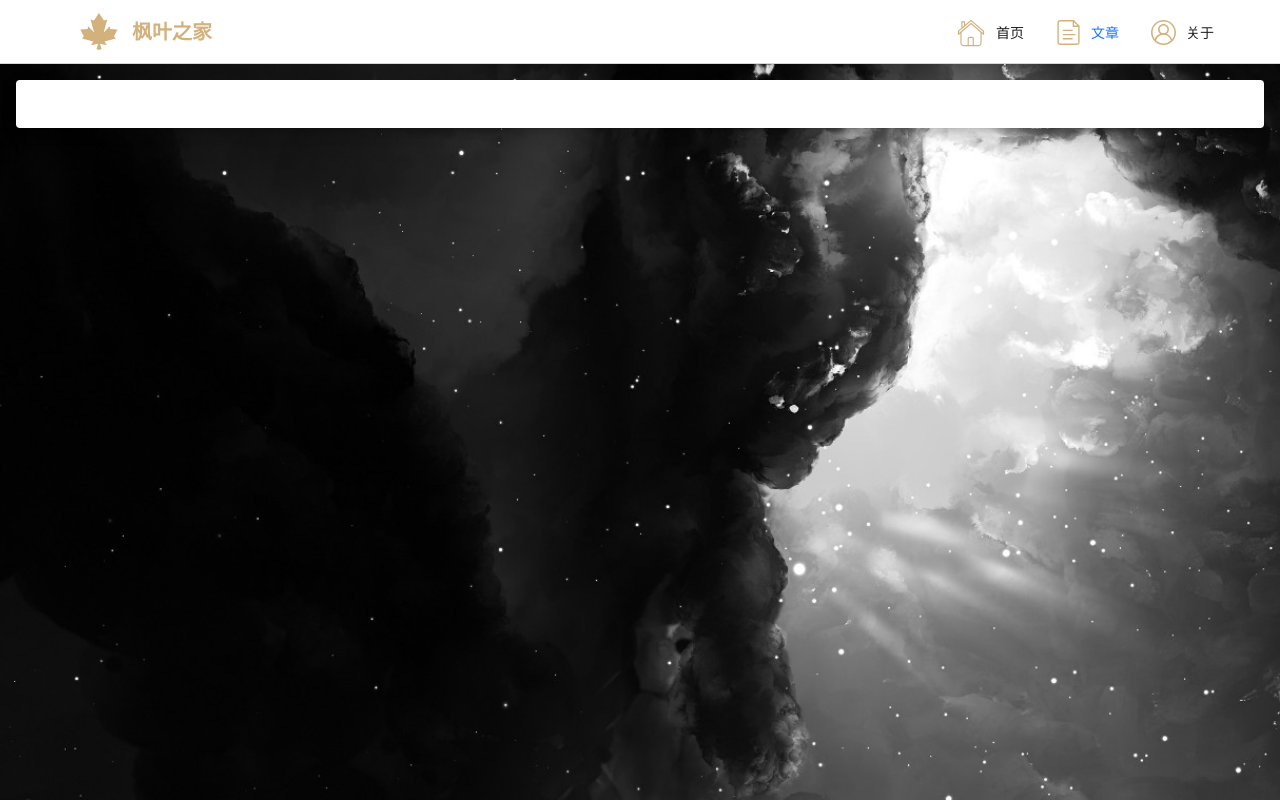
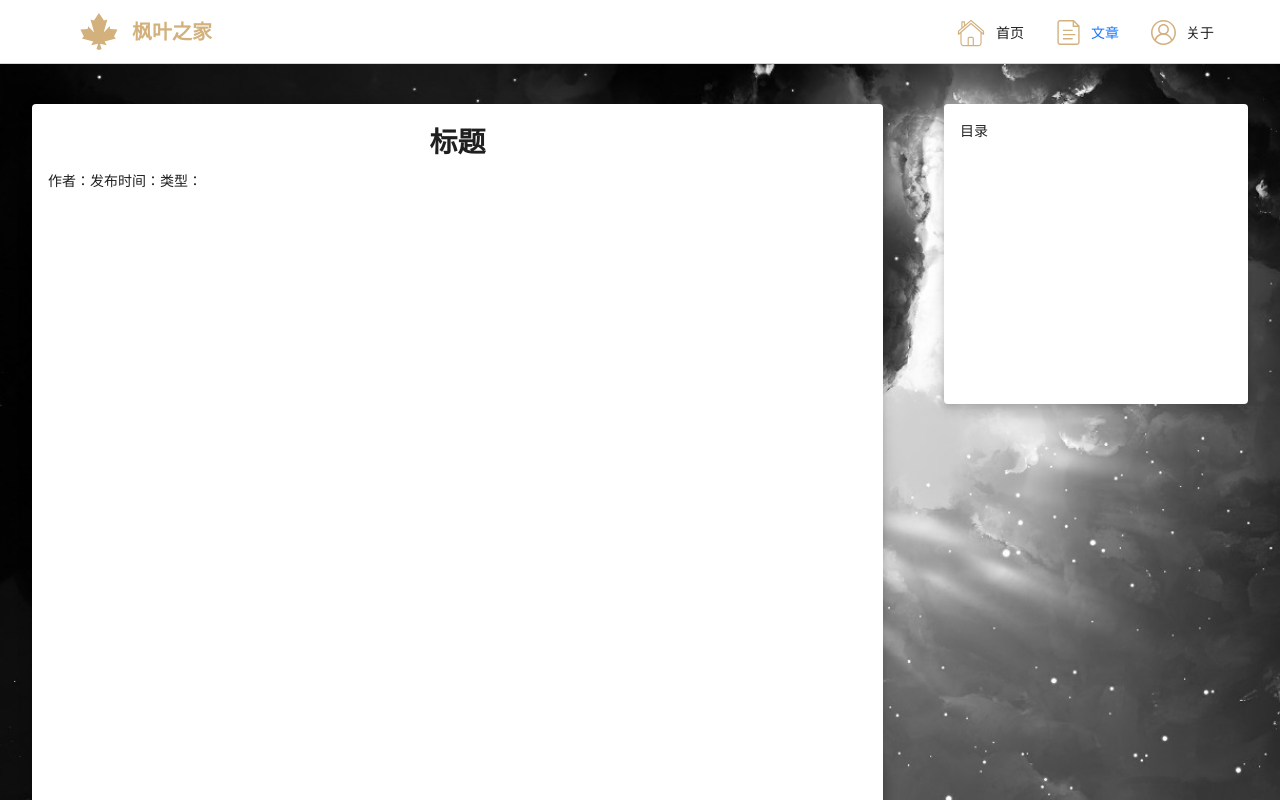
Before and after one commit to Maple-ning/react-vite-app, a React (Vite) app: page /article/1 in a window 1280 px wide. Built offline with nearby package versions, Linux system fonts and the light colour scheme.

Commit message:
feat:文章页构造

```diff
--- a/src/assets/styles/global.scss
+++ b/src/assets/styles/global.scss
@@ -5,6 +5,7 @@
 * {
   margin: 0;
   padding: 0;
+  list-style: none;
 }
 
 body {
@@ -14,7 +15,6 @@ body {
 img {
   -webkit-user-drag: none; // 禁止拖动图片
 }
-
 
 // 公共滚动条样式
 ::-webkit-scrollbar {
@@ -31,7 +31,6 @@ img {
   background-color: #909297;
 }
 
-
 .basic-img {
   width: 100%;
   height: auto;
--- a/src/pages/Article/Detail/index.scss
+++ b/src/pages/Article/Detail/index.scss
@@ -1,12 +1,30 @@
 .article-detail-view {
-  height: 100%;
   padding: 24px 16px;
-  overflow-y: auto;
+  display: flex;
+  justify-content: space-between;
+}
+
+.article-content {
+  width: 70%;
+  padding: 16px;
   background-color: #fff;
-  > h1 {
-    margin: 0.67em auto;
-    max-width: 100%;
-    text-align: left;
-    width: max-content;
+  .article-title {
+    text-align: center;
+    margin-bottom: 10px;
+  }
+  .auth-info {
+    display: flex;
+    margin-bottom: 10px;
+  }
+  .article-markdown {
+    height: 1000px;
+    overflow-x: hidden;
   }
 }
+
+.article-catalogue {
+  padding: 16px;
+  width: 25%;
+  height: 300px;
+  background-color: #fff;
+}
--- a/src/pages/Article/Detail/index.tsx
+++ b/src/pages/Article/Detail/index.tsx
@@ -4,7 +4,20 @@ import "./index.scss";
 const ArticleDetail: React.FC = () => {
   return (
     <div className="root">
-      <div className="article-detail-view card-shadow">
+      <div className="article-detail-view">
+        <div className="article-content card-shadow">
+          <h1 className="article-title">标题</h1>
+          <div className="auth-info">
+            <span>作者：</span>
+            <span>发布时间：</span>
+            <span>类型：</span>
+          </div>
+          <div className="article-markdown"></div>
+        </div>
+        <div className="article-catalogue card-shadow">
+          <div className="catalog-title">目录</div>
+          <div className="catelog-body"></div>
+        </div>
       </div>
     </div>
   );
--- a/src/pages/Article/index.scss
+++ b/src/pages/Article/index.scss
@@ -31,20 +31,38 @@
     display: flex;
     flex-direction: column;
   }
-  .article-reading-top {
+  .article-classify-box {
     padding: 16px;
-    font-size: 20px;
-    font-weight: 500;
     background: $bg-virtual;
-    height: 300px;
     margin-bottom: 16px;
+    .article-classify-title {
+      font-size: 20px;
+      font-weight: 500;
+      margin-bottom: 10px;
+    }
+    .classify-li {
+      height: 25px;
+      list-style: none;
+      display: flex;
+      align-items: center;
+    }
   }
-  .article-collect-top {
+  .article-tag-box {
     padding: 16px;
-    font-size: 20px;
-    font-weight: 500;
     background: $bg-virtual;
-    height: 300px;
+    margin-bottom: 16px;
+    .article-tag-title {
+      font-size: 20px;
+      font-weight: 500;
+      margin-bottom: 10px;
+    }
+    .article-ul {
+      display: flex;
+      flex-wrap: wrap;
+      > li {
+        padding: 10px;
+      }
+    }
   }
 }
 
--- a/src/pages/Article/index.tsx
+++ b/src/pages/Article/index.tsx
@@ -5,9 +5,10 @@ import { getHomeList } from "@/api/home";
 import { loadImage } from "@/utils/image";
 import { Tabs, Tag } from "antd";
 import type { TabsProps } from "antd";
+import categoryIcon from "@/assets/icon/category.svg";
 import "./index.scss";
 import InfiniteScroll from "react-infinite-scroll-component";
-import { Avatar, Divider, List, Skeleton } from "antd";
+import { Divider, Skeleton } from "antd";
 
 interface DataType {
   gender: string;
@@ -37,6 +38,60 @@ const items: TabsProps["items"] = [
   {
     key: "3",
     label: "最新",
+  },
+];
+
+const category = [
+  {
+    key: "1",
+    label: "ES5",
+  },
+  {
+    key: "2",
+    label: "ES6",
+  },
+  {
+    key: "3",
+    label: "CSS3",
+  },
+  {
+    key: "4",
+    label: "HTML5",
+  },
+  {
+    key: "5",
+    label: "Vue2",
+  },
+  {
+    key: "6",
+    label: "Vu3",
+  },
+  {
+    key: "7",
+    label: "Webpack",
+  },
+];
+
+const tags = [
+  {
+    key: 1,
+    name: "前端",
+  },
+  {
+    key: 2,
+    name: "后端",
+  },
+  {
+    key: 3,
+    name: "浏览器",
+  },
+  {
+    key: 4,
+    name: "小程序",
+  },
+  {
+    key: 5,
+    name: "算法",
   },
 ];
 
@@ -116,11 +171,26 @@ const Article: React.FC = () => {
         </div>
       </div>
       <div className="article-right">
-        <div className="article-reading-top card-shadow">
-          分类
+        <div className="article-classify-box card-shadow">
+          <div className="article-classify-title">分类</div>
+          <ul>
+            {category.map((item) => {
+              return (
+                <li key={item.key} className="classify-li">
+                  <img src={categoryIcon} style={{ marginRight: 10 }} />
+                  <span>{item.label}</span>
+                </li>
+              );
+            })}
+          </ul>
         </div>
-        <div className="article-collect-top card-shadow">
-          标签
+        <div className="article-tag-box card-shadow">
+          <div className="article-tag-title">标签</div>
+          <ul className="article-ul">
+            {tags.map((item) => {
+              return <li key={item.key}>{item.name}</li>;
+            })}
+          </ul>
         </div>
       </div>
     </div>
```
Also changed, not shown: src/assets/icon/category.svg (added).
